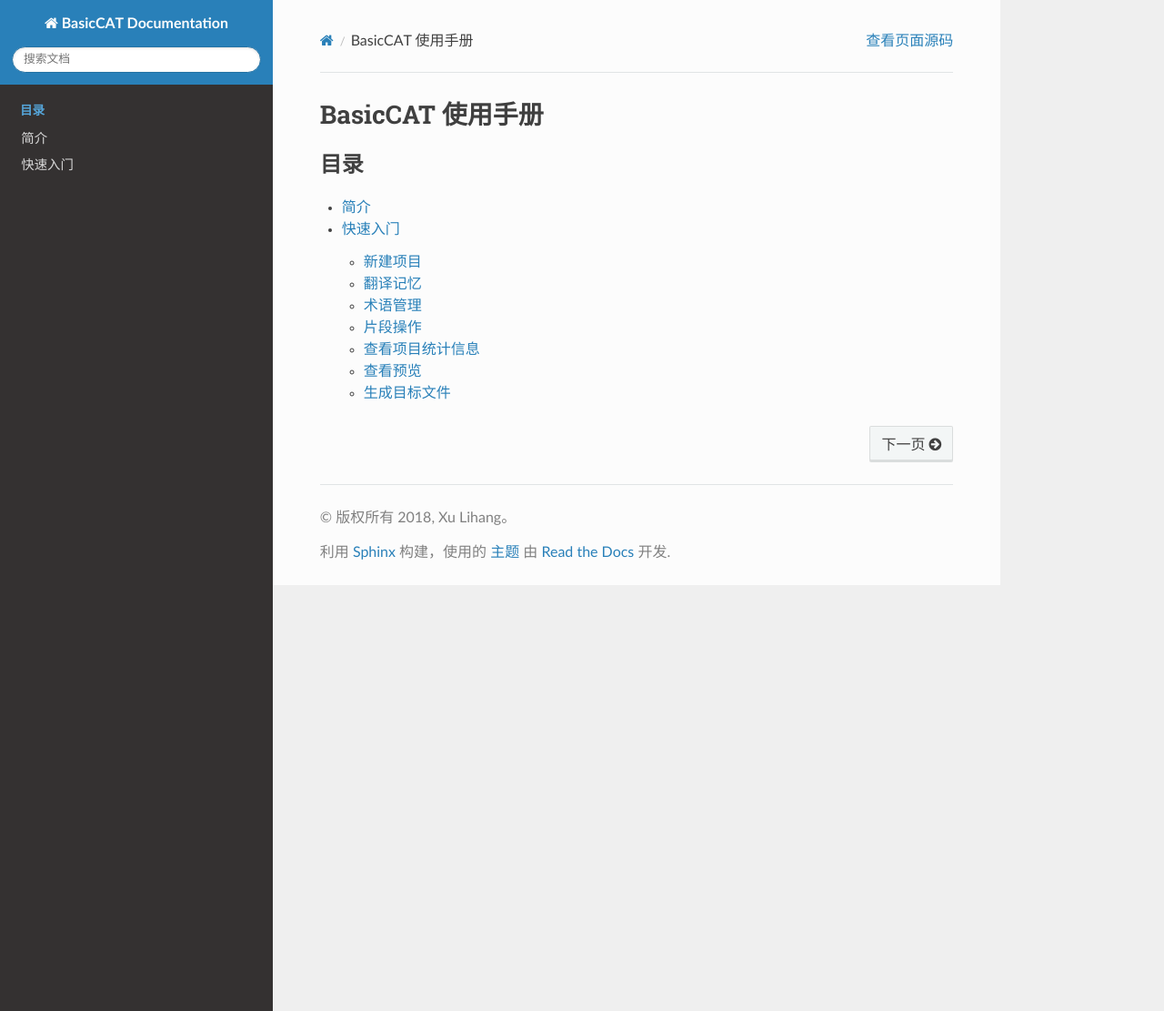
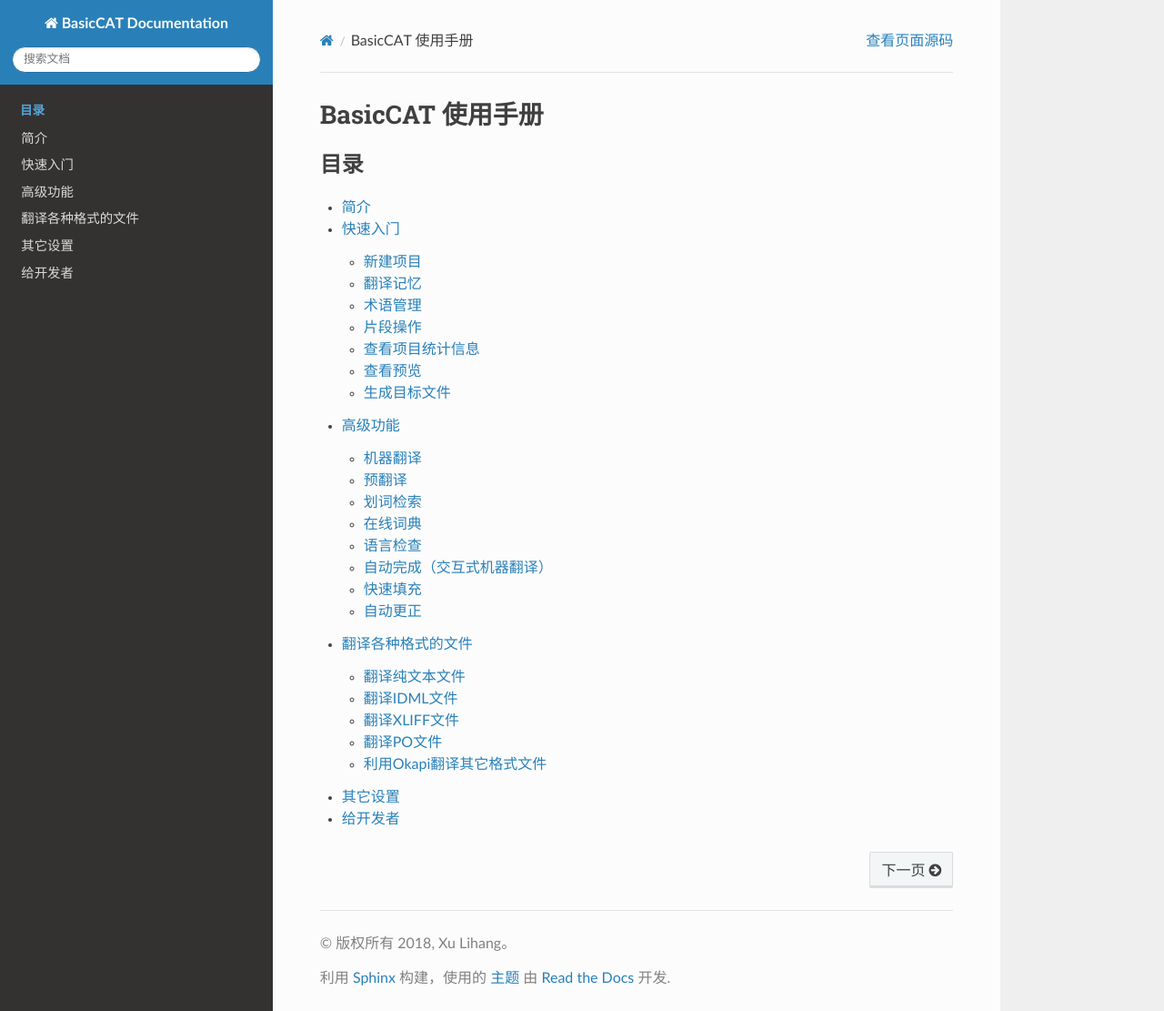
Before and after one commit to xulihang/BasicCAT-docs, a Sphinx documentation site: the page built from source/index.rst, in a window 1280 px wide and 1111 px high. Shown: the whole window at 91% size. Built offline with Sphinx 7.4.7 and the Read the Docs theme 2.0.0, drawn with Linux system fonts in a browser that asks for light colours.

Commit message:
add structure

```diff
--- /dev/null
+++ b/source/advancedFeatures.rst
@@ -0,0 +1,26 @@
+高级功能
+============
+
+机器翻译
+---------------
+
+预翻译
+---------------
+
+划词检索
+---------------
+
+在线词典
+---------------
+
+语言检查
+---------------
+
+自动完成（交互式机器翻译）
+-------------------------
+
+快速填充
+---------------
+
+自动更正
+---------------
--- /dev/null
+++ b/source/fordevelopers.rst
@@ -0,0 +1,2 @@
+给开发者
+====================
--- a/source/index.rst
+++ b/source/index.rst
@@ -12,3 +12,7 @@
 
    intro.rst
    gettingstarted.rst
+   advancedFeatures.rst
+   translatingFiles.rst
+   otherSettings.rst
+   fordevelopers.rst
--- /dev/null
+++ b/source/otherSettings.rst
@@ -0,0 +1,2 @@
+其它设置
+====================
--- /dev/null
+++ b/source/translatingFiles.rst
@@ -0,0 +1,17 @@
+翻译各种格式的文件
+====================
+
+翻译纯文本文件
+------------------
+
+翻译IDML文件
+------------------
+
+翻译XLIFF文件
+------------------
+
+翻译PO文件
+------------------
+
+利用Okapi翻译其它格式文件
+------------------------
```
